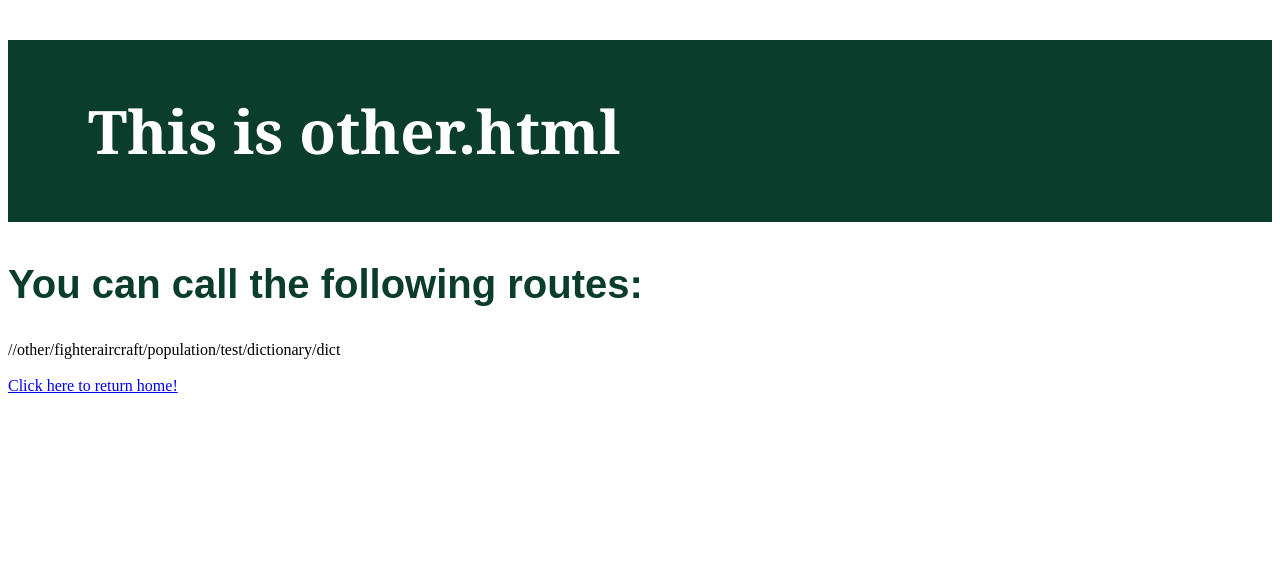
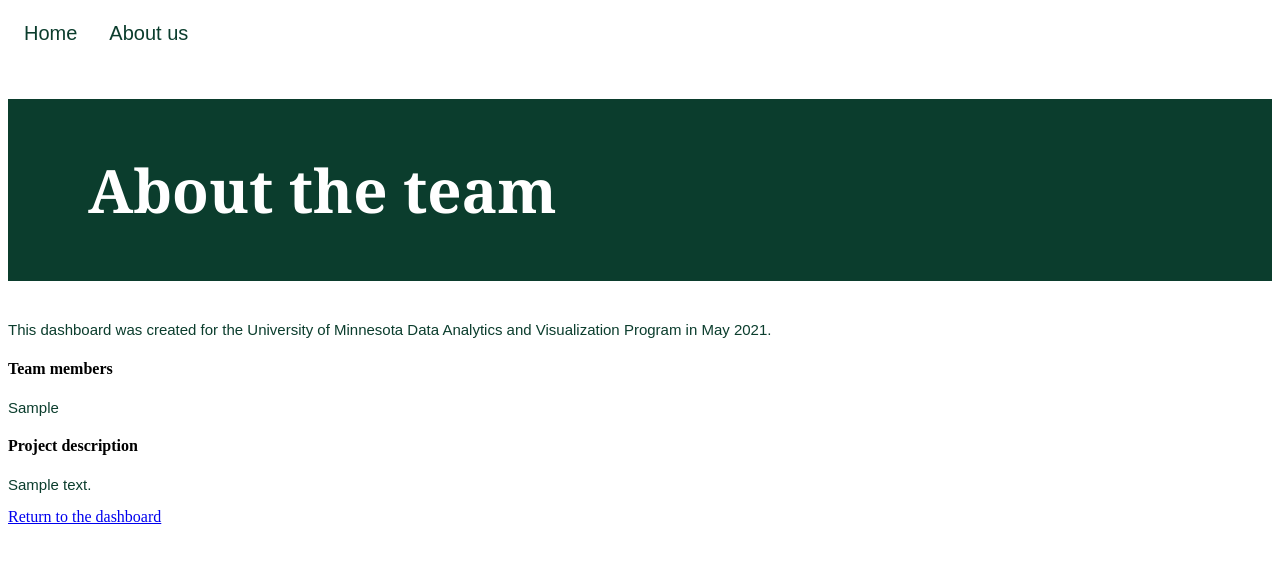
Before and after one commit to calvincrouch/national-park-dashboard, a Flask app: template templates/other.html in a window 1280 px wide. Shown: the top 563 px of the page. Run offline with Flask 2, Linux system fonts and the light colour scheme; the template is opened without the code that fills it: most values are stand-ins (such as "Sample title", 1, 10 or a date in 2020); parts of the project's set-up code (start-up, migrations or seed data) failed here and were passed over.

Commit message:
Edit to set up customization

```diff
--- a/app.py
+++ b/app.py
@@ -46,7 +46,7 @@ def OtherRoute():
     # That title parameter is a 'Shirley' variable that could be called anything
     # we want. But, since we're using it to specify the page title, we call it
     # what we do. The name has to match the parameter used in other.html.
-    webpage = render_template("other.html", title_we_want="Shirley")
+    webpage = render_template("other.html", project_description="Text here about description", team_members="List of team member names")
     return webpage
 
 @app.route("/fighteraircraft")
--- a/templates/index.html
+++ b/templates/index.html
@@ -16,7 +16,7 @@
 
 <body>
     <ul>
-        <li><a href="/index">Home</a></li>
+        <li><a href="/">Home</a></li>
         <li><a href="/other">About us</a></li>
     </ul>
     <div class="container">
--- a/templates/other.html
+++ b/templates/other.html
@@ -4,34 +4,29 @@
 
 <head>
     <meta charset="UTF-8">
-    <!-- Here, just for grins, I'm populating the title with a parameter
-         that gets specified in the call to render_template() in app.py.
-         Go to app.py and see the '/other' route for details. -->
-    <title>{{title_we_want}}</title>
+    <title>About us</title>
+    <link rel="stylesheet" type="text/css" href="../static/css/style.css"></link>
 
-    <!-- Import some CSS, just to show how it's done. -->
-    <link rel="stylesheet" type="text/css" href="static/style.css"></link>
 </head>
 
 <body>
-    <h1>This is other.html</h1>
+    <ul>
+        <li><a href="/">Home</a></li>
+        <li><a href="/other">About us</a></li>
+    </ul>
+    <div class="container">
+        <div class="row">
+            <div class="text-center">
+                <h1>About the team</h1>
+        </div>
+    </div>
+    <p>This dashboard was created for the University of Minnesota Data Analytics and Visualization Program in May 2021.</p>
+    <h4>Team members</h4>
+    <p>{{ team_members }}</p>
+    <h4>Project description</h4>
+    <p>{{ project_description }}</p>
 
-    <h2>You can call the following routes:</h2>
-    <ul>
-        <li>/</li>
-        <li>/other</li>
-        <li>/fighteraircraft</li>
-        <li>/population</li>
-        <li>/test</li>
-        <li>/dictionary</li>
-        <li>/dict</li>
-    </ul>
-    <br>
-
-    <!-- Define a link that takes us back to the index route.
-         Note that this doesn't call index.html directly, but
-         instead executes the code for the index route in app.py. -->
-    <a href="/">Click here to return home!</a>
+    <a href="/">Return to the dashboard</a>
 </body>
 
 </html>
```
